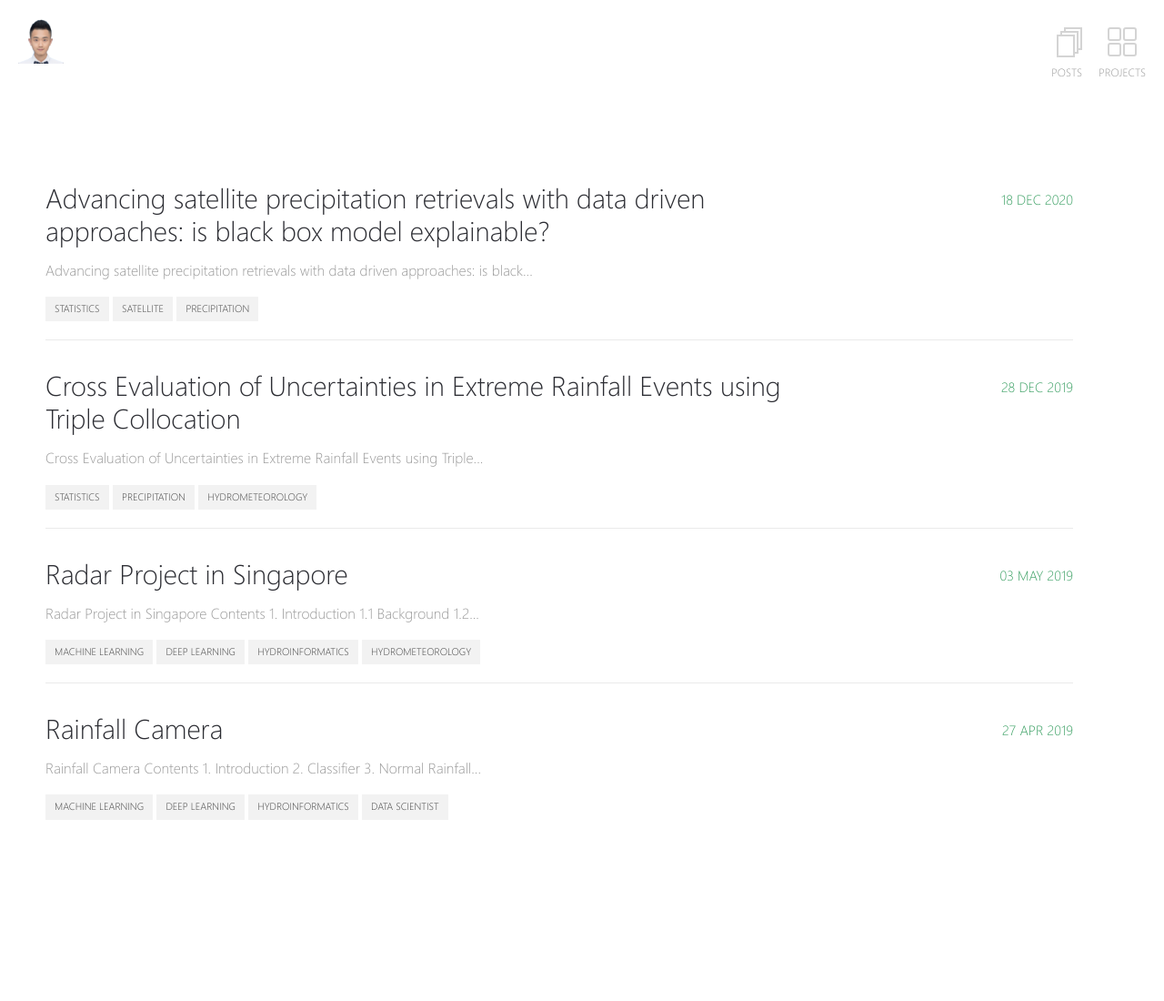
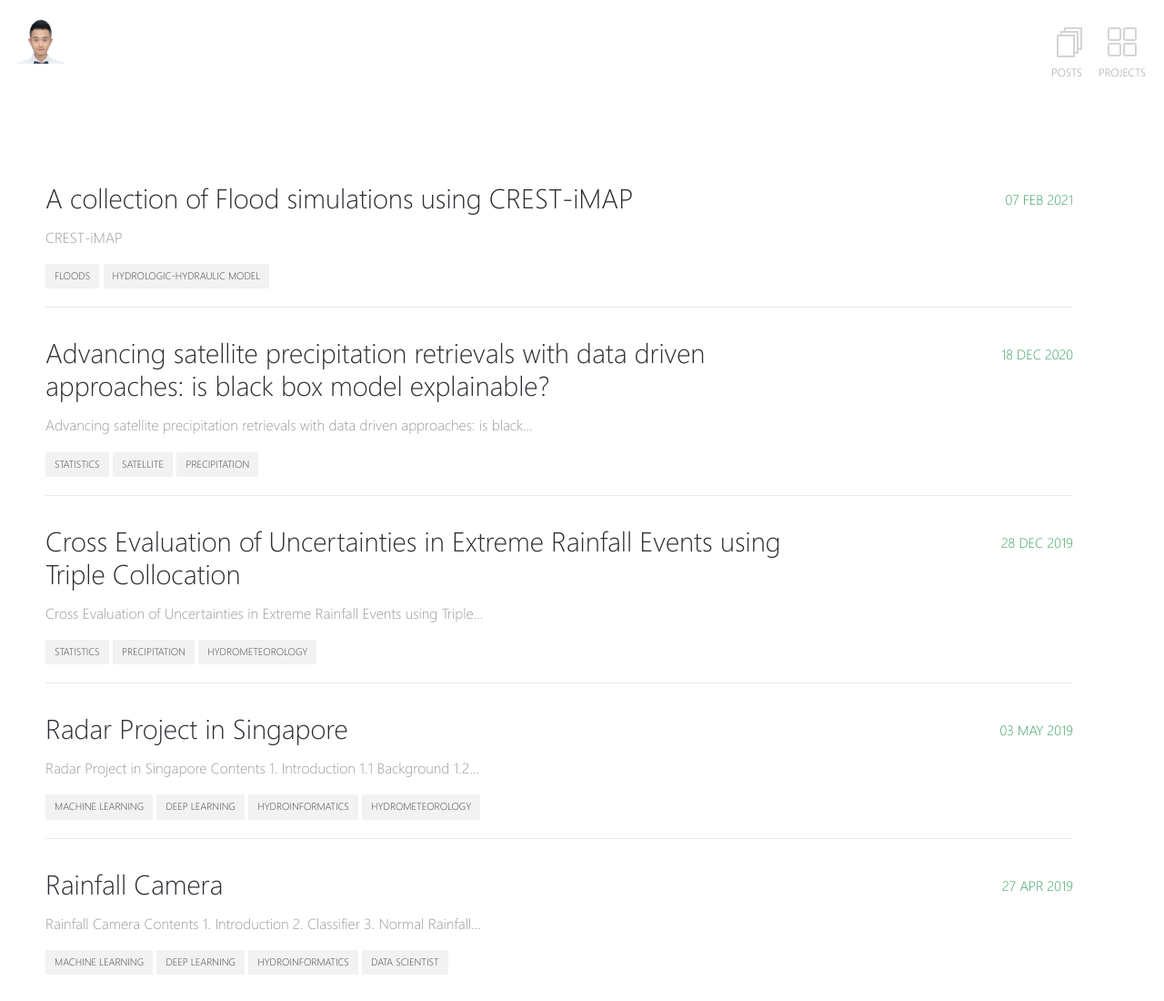
Before and after one commit to chrimerss/homepage, a Jekyll site: the page built from _pages/posts.md, in a window 1280 px wide. Shown: the whole page at 91% size. Built offline with Jekyll 4.4.1, drawn with Linux system fonts in a browser that asks for light colours.

Commit message:
add flood collection, embed Google Earth Engine App

```diff
--- a/_data/projects.yaml
+++ b/_data/projects.yaml
@@ -19,5 +19,6 @@
   completed: true
 
 - title: Flood simulation
+  url: https://chrimerss.users.earthengine.app/view/floodcollections
   image: images/flood/animation_resize.gif
-  completed: false
+  completed: true
--- /dev/null
+++ b/_posts/2021-02-07-post-FloodCollection.md
@@ -0,0 +1,13 @@
+---
+layout: post
+title: "A collection of Flood simulations using CREST-iMAP"
+categories:
+  - floods
+  - hydrologic-hydraulic model
+tags:
+  - floods
+  - hydrologic-hydraulic model
+---
+# CREST-iMAP
+
+<iframe width="100%" height="800" frameborder="0" src="https://chrimerss.users.earthengine.app/view/floodcollections" allowfullscreen webkitallowfullscreen mozallowfullscreen oallowfullscreen msallowfullscreen></iframe>
```
Also changed, not shown: README.md, 12 other files.
